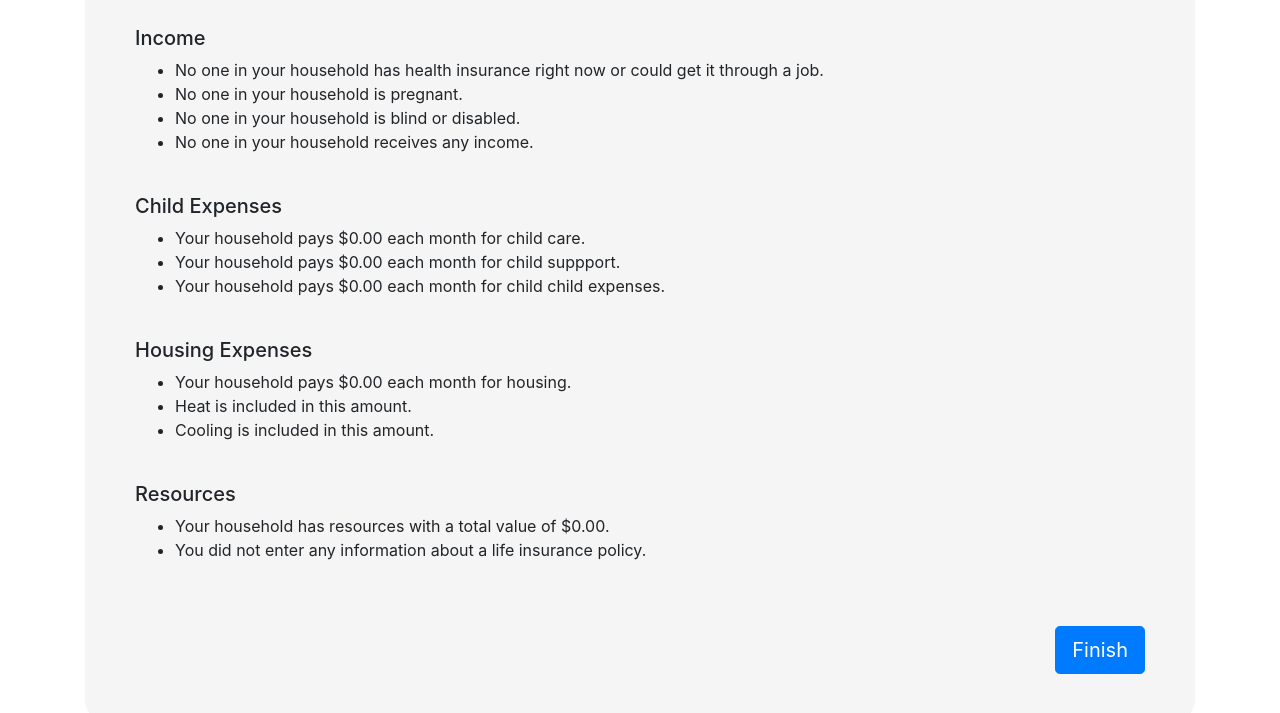
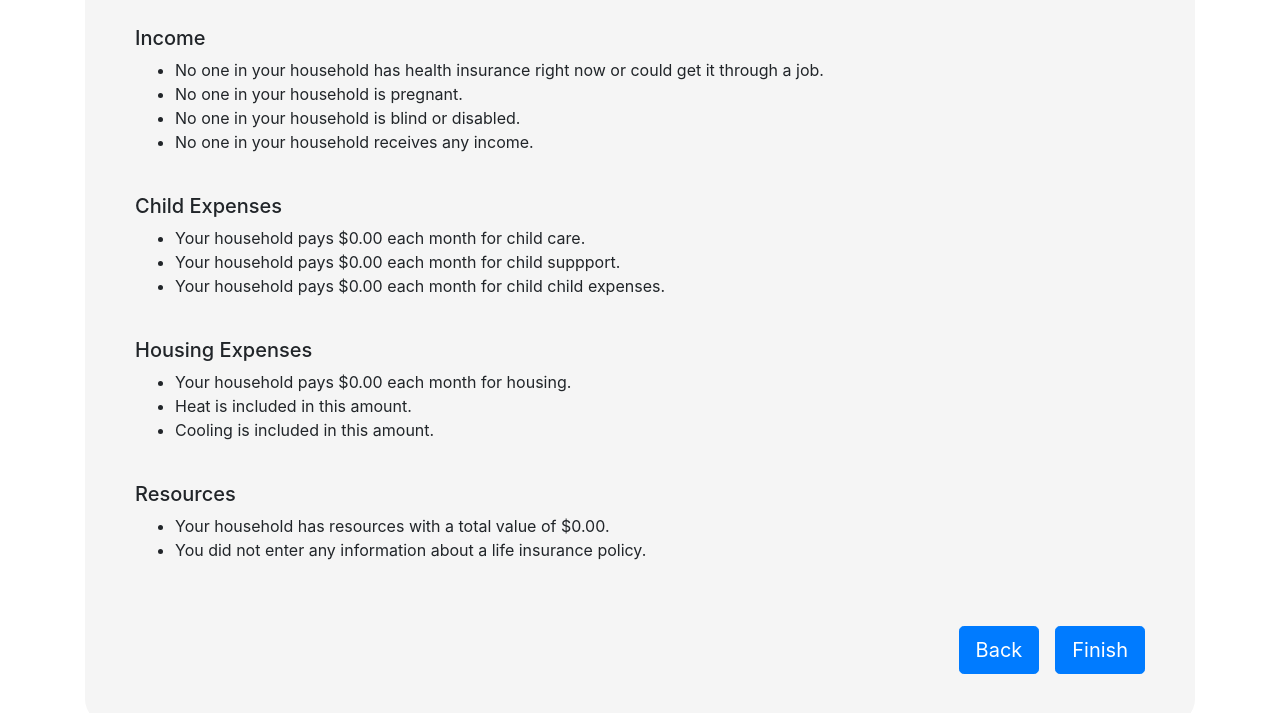
Before and after one commit to anonyayayaya/commonhelp, a plain HTML site: page form10.html in a window 1280 px wide. Shown: the part 321-1034 px from the top of the page. Drawn offline with nearby package versions, Linux system fonts and the light colour scheme.

Commit message:
Add files via upload

```diff
--- a/form10.html
+++ b/form10.html
@@ -73,6 +73,7 @@
                     <!-- Change back and next form links -->
 					<div class="pt-5">
                         <button type="button" class="btn btn-lg btn-primary float-right" onclick="location.href='https://www.figma.com/proto/mZ4BTk79GGXaJL8IktEhdK/P3%3A-Wireframes-and-Visual-Comps?node-id=262%3A28&scaling=scale-down-width';">Finish</button>
+                        <button type="button" class="btn btn-lg btn-primary float-right mr-3">Back</button>
 					</div>
 				</form>
 			</div>
```
